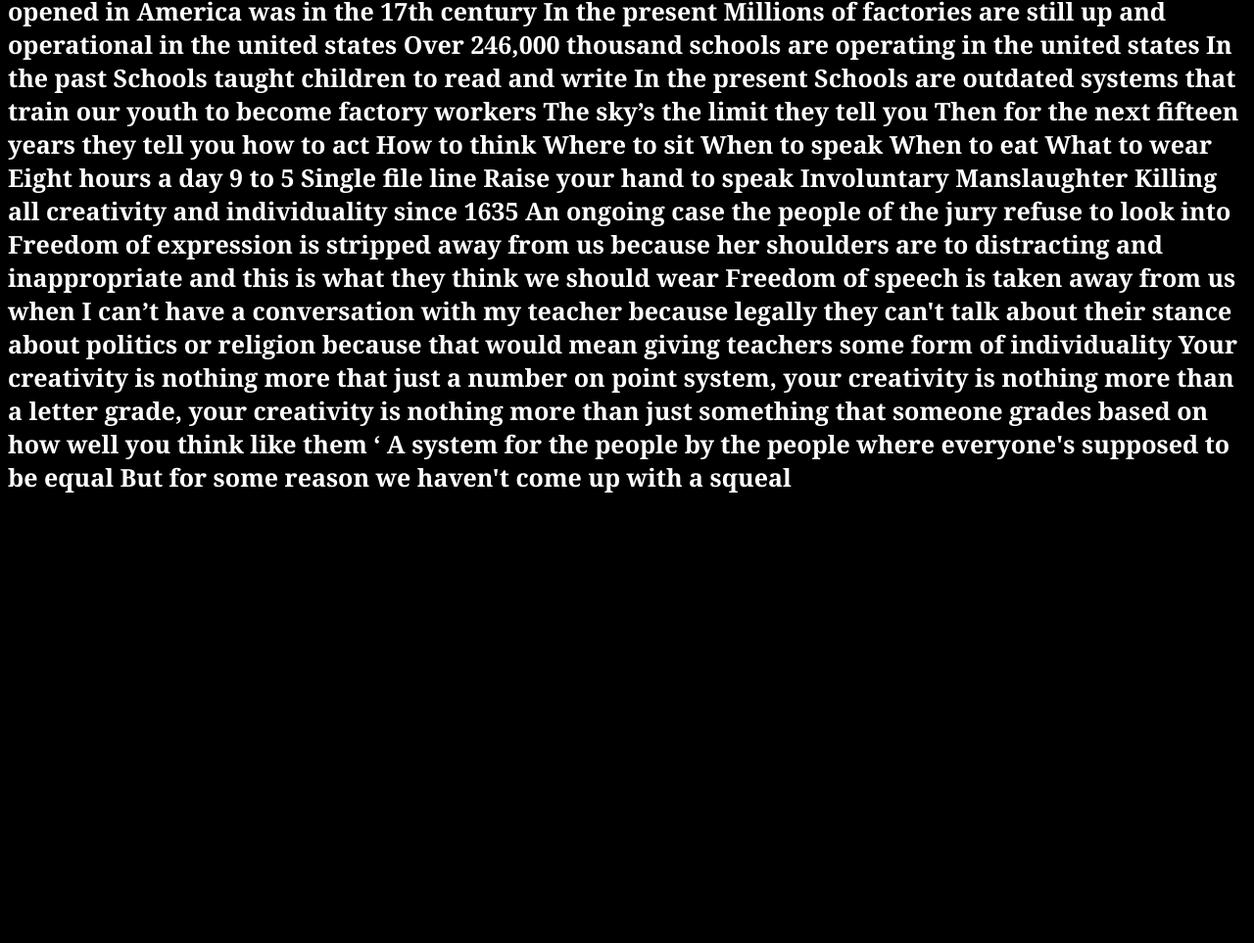
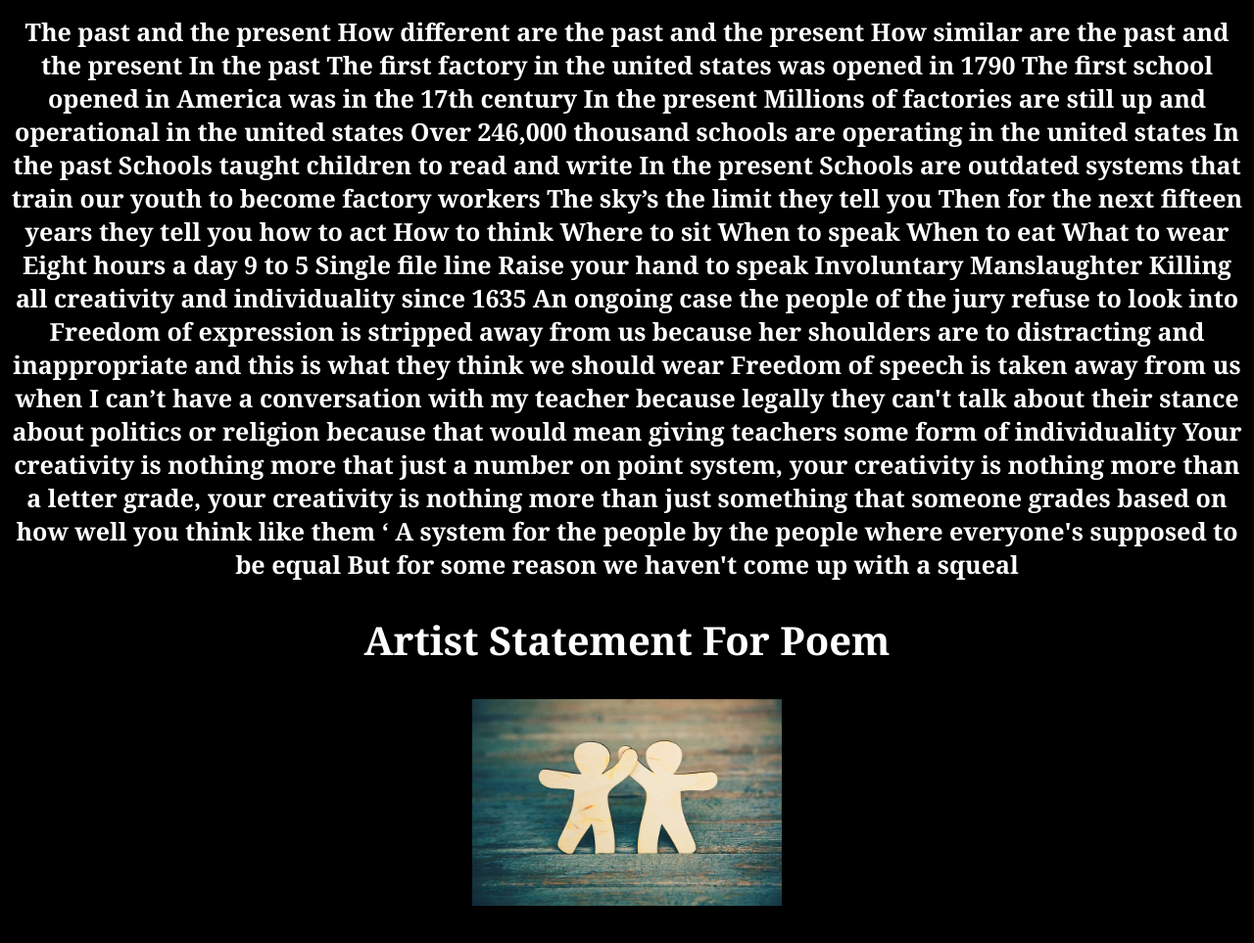
Before and after one commit to geovaniespinoza/exhibition, a plain HTML site: page noel2.html in a window 1280 px wide. Shown: the part 769-1732 px from the top of the page at 98% size. Before the commit the page ends 1298 px from the top, so only its background shows below. Drawn offline with Linux system fonts and the light colour scheme.

Commit message:
Add files via upload

```diff
--- a/noel2.html
+++ b/noel2.html
@@ -14,6 +14,8 @@
 		<li><a href="noel2.html" target="_blank">Project Two Noel</a></li>
 	</ul>
 	<center><a href="images/childlaborimage.jpg" target="blank"><img height="50%" width="50%" src="images/childlaborimage.jpg"/></a></center>
+	<h2>
+		<center> Child Labor Poem
 	<h3>
 	The past and the present
 How different are the past and the present
@@ -47,4 +49,9 @@ Your creativity is nothing more that just a number on point system, your creativ
 A system for the people by the people where everyone's supposed to be equal
 But for some reason we haven't come up with a squeal
 	</h3>
+	<h2>
+		<center>Artist Statement For Poem</center>
+	</h2>
+	<img height="25%" width="25%" src="images/realtionship.jpg"/>
+	</h3>
 </html>
```
Also changed, not shown: images/3dmodel.JPG (added), images/childartist.PNG (added), images/durango.png (added), images/realtionship.jpg (added), 2 other files.
